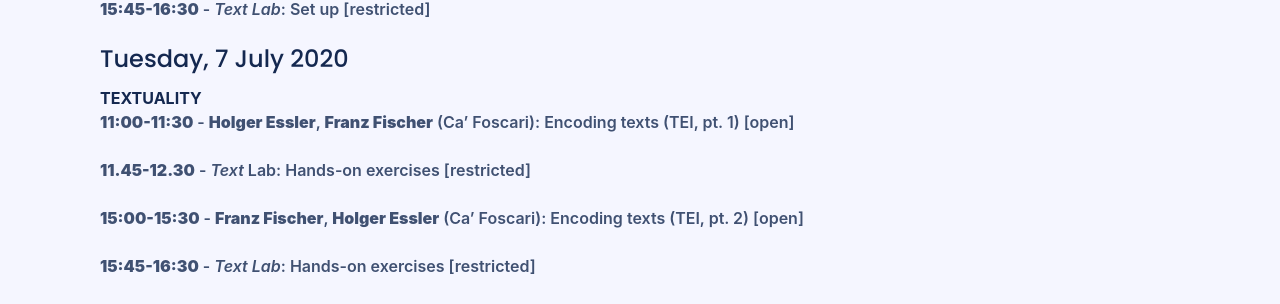
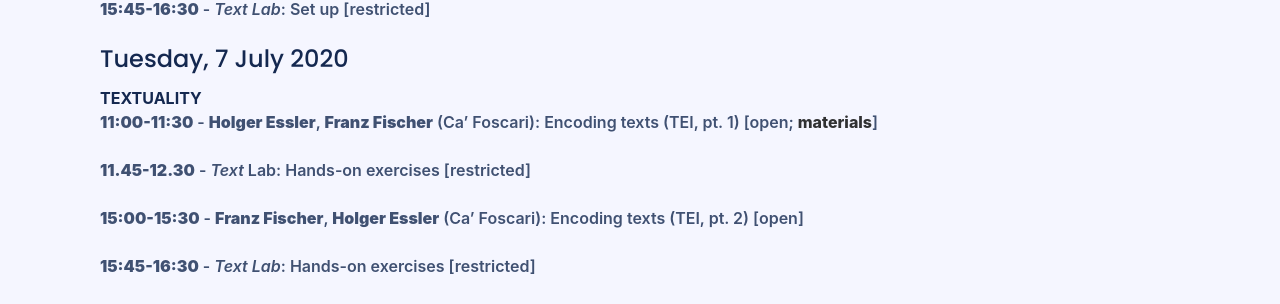
Before and after one commit to vedph/summercamp, a Jekyll site: the page built from programme/strand_1.html, in a window 1280 px wide and 900 px high, scrolled down 539 px. Shown: the part 148-452 px from the top of the window. Built offline with Jekyll 4.4.1, drawn with Linux system fonts in a browser that asks for light colours; nearby versions of some CDN libraries; some web fonts are replaced.

Commit message:
Add link to Federico-Angelo's materials

```diff
--- a/programme/strand_1.html
+++ b/programme/strand_1.html
@@ -16,7 +16,7 @@
 
 <p><strong>12:00-12:30</strong> - <strong>Franz Fischer</strong> (Ca’ Foscari): Introduction to the Strand (programme, objectives, digital scholarly editing and the “linked open” edition) [open; <a href="{{site.baseurl}}/materials/fischer_introduction/" target="_blank">materials</a>]<p>
 
-<p><strong>15:00-15:30</strong> - <strong>Federico Boschetti</strong>, <strong>Angelo Mario del Grosso</strong> (CNR-ILC / Ca’ Foscari): Textual markup (typographic, structural, semantic: HTML, CSS, XML) [open; <a href="{{site.baseurl}}/materials/transcript_and_translations/" target="_blank">materials</a>]</p>
+<p><strong>15:00-15:30</strong> - <strong>Federico Boschetti</strong>, <strong>Angelo Mario del Grosso</strong> (CNR-ILC / Ca’ Foscari): Textual markup (typographic, structural, semantic: HTML, CSS, XML) [open; <a href="{{site.baseurl}}/materials/boschetti_del_grosso/" target="_blank">materials</a>]</p>
 
 <p><strong>15:45-16:30</strong> - <em>Text Lab</em>: Set up [restricted]</p>
 
@@ -24,7 +24,7 @@
 
 <strong>TEXTUALITY</strong>
 
-    <p><strong>11:00-11:30</strong> - <strong>Holger Essler</strong>, <strong>Franz Fischer</strong> (Ca’ Foscari): Encoding texts (TEI, pt. 1) [open]</p>
+    <p><strong>11:00-11:30</strong> - <strong>Holger Essler</strong>, <strong>Franz Fischer</strong> (Ca’ Foscari): Encoding texts (TEI, pt. 1) [open; <a href="{{site.baseurl}}/materials/transcript_and_translations/" target="_blank">materials</a>]</p>
 
 <p><strong>11.45-12.30</strong> - <em>Text</em> Lab: Hands-on exercises [restricted]</p>
 
```
